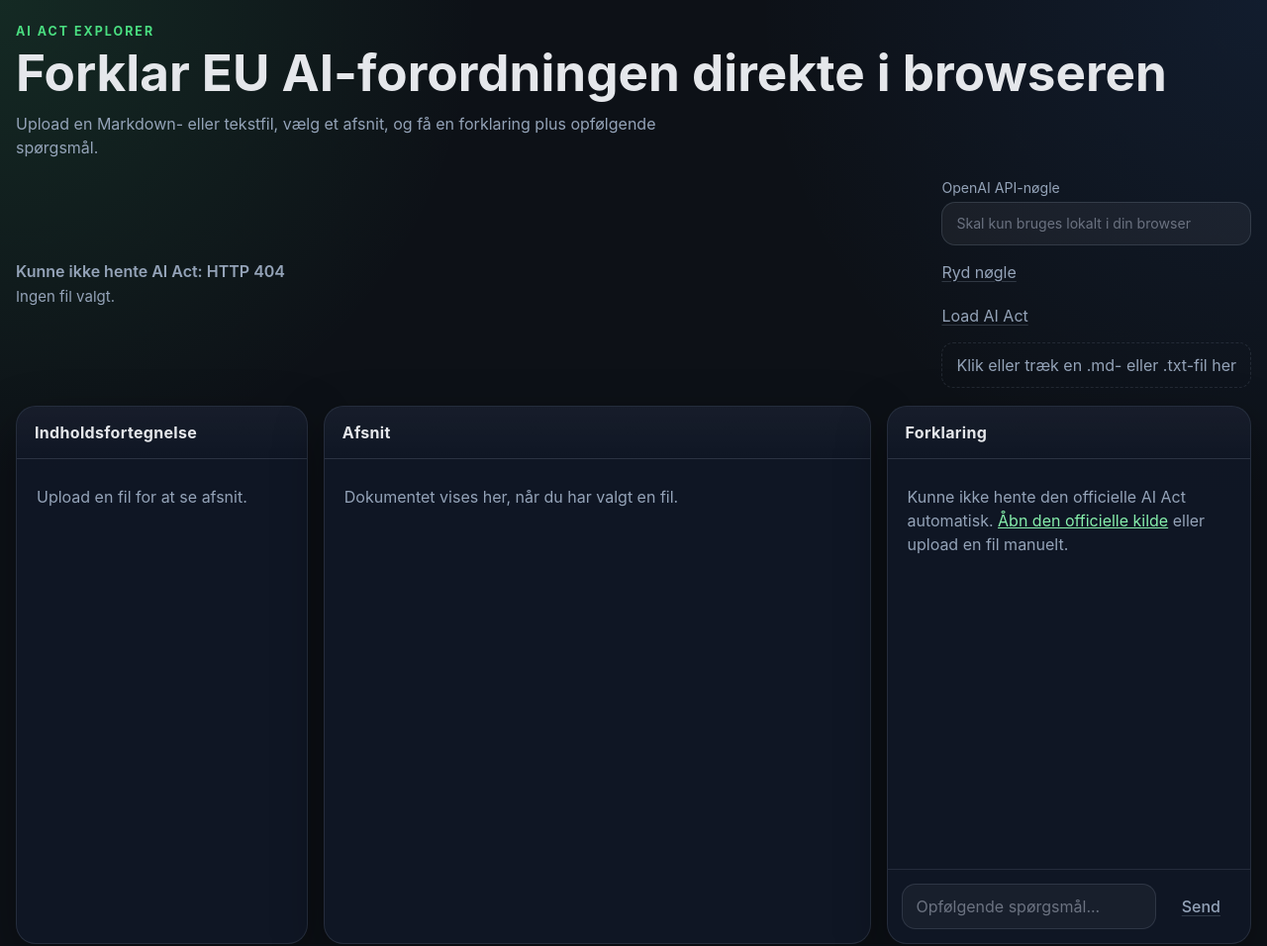
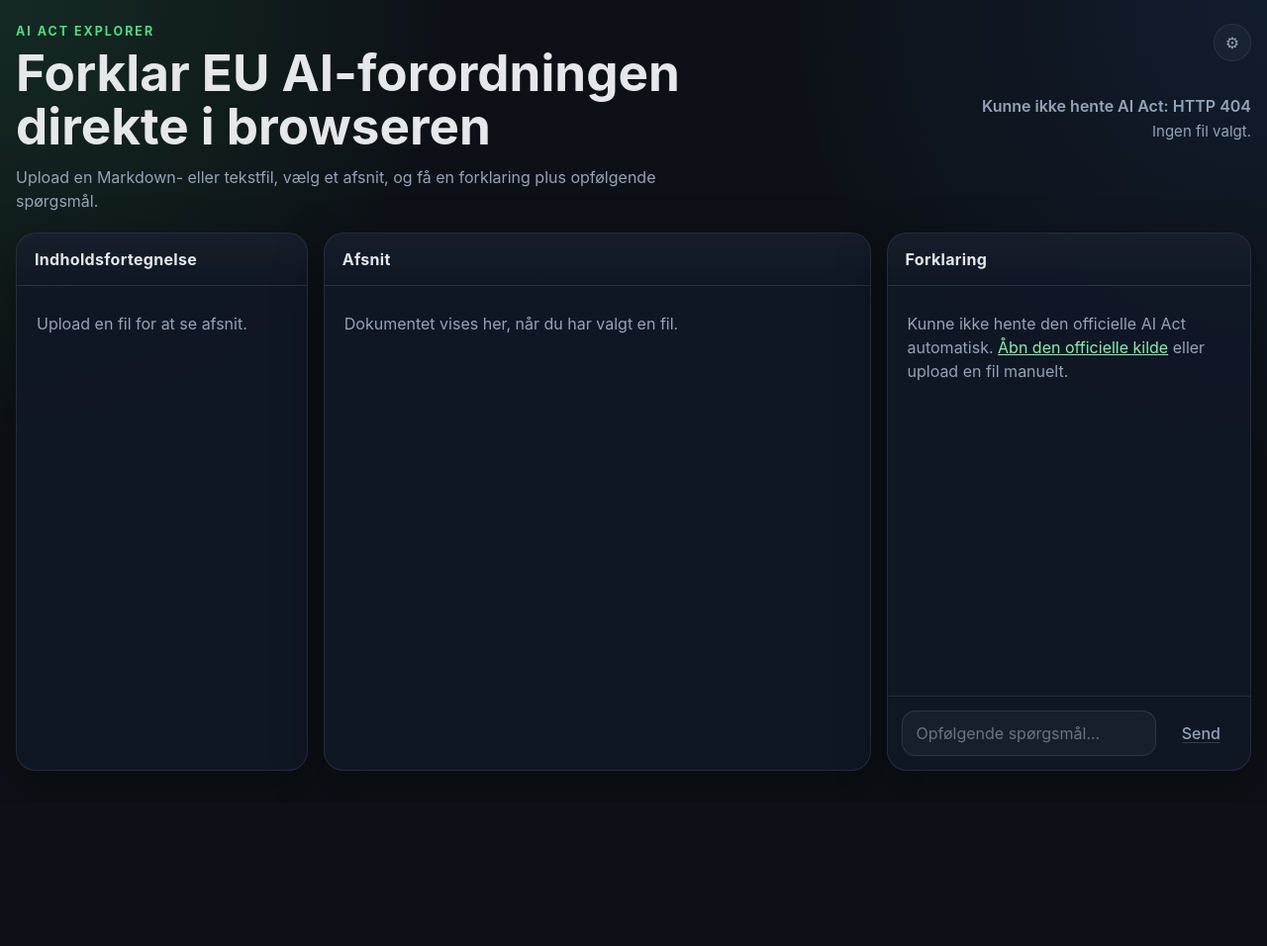
Before and after one commit to jakupmichaelsen/AI-Act-Explorer, a website: page index.html in a window 1280 px wide. Shown: the whole page at 99% size. After the commit the page ends 811 px from the top, so only its background shows below. Drawn offline with nearby package versions, Linux system fonts and the light colour scheme; no server answers.

Commit message:
Move controls into settings panel

```diff
--- a/app.js
+++ b/app.js
@@ -2,6 +2,8 @@ if (typeof document !== "undefined") {
 const els = {
   status: document.getElementById("status"),
   fileName: document.getElementById("fileName"),
+  settingsToggle: document.getElementById("settingsToggle"),
+  settingsPanel: document.getElementById("settingsPanel"),
   apiKey: document.getElementById("apiKey"),
   clearKey: document.getElementById("clearKey"),
   dropzone: document.getElementById("dropzone"),
@@ -43,6 +45,12 @@ function setStatus(message, kind = "info") {
 
 function setFileName(name) {
   els.fileName.textContent = name || "Ingen fil valgt.";
+}
+
+function setSettingsOpen(isOpen) {
+  els.settingsPanel.hidden = !isOpen;
+  els.settingsToggle.setAttribute("aria-expanded", String(isOpen));
+  els.settingsToggle.classList.toggle("active", isOpen);
 }
 
 function getStoredApiKey() {
@@ -302,6 +310,12 @@ els.apiKey.addEventListener("input", () => {
   setStoredApiKey(els.apiKey.value.trim());
 });
 
+setSettingsOpen(false);
+
+els.settingsToggle.addEventListener("click", () => {
+  setSettingsOpen(els.settingsPanel.hidden);
+});
+
 els.clearKey.addEventListener("click", () => {
   els.apiKey.value = "";
   setStoredApiKey("");
@@ -330,6 +344,12 @@ els.dropzone.addEventListener("drop", (event) => {
 });
 
 document.addEventListener("keydown", (event) => {
+  if (event.key === "Escape" && !els.settingsPanel.hidden) {
+    setSettingsOpen(false);
+    els.settingsToggle.focus();
+    return;
+  }
+
   if (event.key === "Enter" && document.activeElement === els.followup) {
     event.preventDefault();
     els.chatForm.requestSubmit();
--- a/index.html
+++ b/index.html
@@ -10,20 +10,25 @@
 <body>
   <main class="app-shell">
     <header class="hero">
-      <div>
+      <div class="hero-main">
+        <div class="hero-copy">
           <p class="eyebrow">AI Act Explorer</p>
           <h1>Forklar EU AI-forordningen direkte i browseren</h1>
           <p class="lead">
             Upload en Markdown- eller tekstfil, vælg et afsnit, og få en forklaring plus opfølgende spørgsmål.
           </p>
         </div>
-    </header>
-
-    <section class="toolbar">
-      <div class="toolbar-copy">
+        <div class="hero-status">
           <span id="status" class="status">Klar til upload.</span>
           <span id="fileName" class="file-name">Ingen fil valgt.</span>
         </div>
+      </div>
+      <button id="settingsToggle" class="settings-toggle" type="button" aria-expanded="false" aria-controls="settingsPanel" aria-label="Åbn indstillinger">
+        ⚙
+      </button>
+    </header>
+
+    <section id="settingsPanel" class="settings-panel" hidden>
       <div class="toolbar-actions">
         <label class="key-field">
           <span>OpenAI API-nøgle</span>
--- a/styles.css
+++ b/styles.css
@@ -48,11 +48,30 @@ a {
 }
 
 .hero {
-  display: flex;
-  justify-content: space-between;
-  gap: 20px;
+  position: relative;
+  display: grid;
+  gap: 18px;
+  margin-bottom: 20px;
+}
+
+.hero-main {
+  display: grid;
+  grid-template-columns: minmax(0, 1fr) auto;
+  gap: 16px;
   align-items: end;
-  margin-bottom: 20px;
+}
+
+.hero-copy {
+  max-width: 72ch;
+}
+
+.hero-status {
+  display: grid;
+  justify-items: end;
+  gap: 6px;
+  align-self: center;
+  padding: 8px 0;
+  text-align: right;
 }
 
 .eyebrow {
@@ -77,23 +96,34 @@ a {
   line-height: 1.5;
 }
 
+.settings-toggle {
+  position: absolute;
+  top: 0;
+  right: 0;
+  width: 38px;
+  height: 38px;
+  border: 1px solid rgba(148, 163, 184, 0.14);
+  border-radius: 999px;
+  background: rgba(255, 255, 255, 0.03);
+  color: var(--muted);
+  cursor: pointer;
+  font-size: 1rem;
+  line-height: 1;
+  transition: background-color 0.16s ease, border-color 0.16s ease, color 0.16s ease, transform 0.16s ease;
+}
+
+.settings-toggle:hover,
+.settings-toggle.active {
+  border-color: rgba(148, 163, 184, 0.3);
+  background: rgba(255, 255, 255, 0.06);
+  color: var(--text);
+  transform: translateY(-1px);
+}
+
 .status,
 .file-name,
 .empty-state {
   color: var(--muted);
-}
-
-.toolbar {
-  display: grid;
-  grid-template-columns: minmax(220px, 1fr) auto;
-  gap: 12px;
-  align-items: center;
-  margin-bottom: 18px;
-}
-
-.toolbar-copy {
-  display: grid;
-  gap: 6px;
 }
 
 .status {
@@ -102,6 +132,15 @@ a {
 
 .file-name {
   font-size: 0.94rem;
+}
+
+.settings-panel {
+  margin-bottom: 18px;
+  padding: 14px;
+  border: 1px solid rgba(148, 163, 184, 0.14);
+  border-radius: 18px;
+  background: rgba(17, 24, 39, 0.92);
+  box-shadow: var(--shadow);
 }
 
 .dropzone {
@@ -120,7 +159,7 @@ a {
 
 .toolbar-actions {
   display: grid;
-  gap: 10px;
+  gap: 8px;
   justify-items: stretch;
 }
 
@@ -392,10 +431,20 @@ a {
   }
 
   .hero,
-  .toolbar {
+  .hero-main {
     grid-template-columns: 1fr;
     display: grid;
     align-items: start;
+  }
+
+  .settings-toggle {
+    top: 4px;
+    right: 0;
+  }
+
+  .hero-status {
+    justify-items: start;
+    text-align: left;
   }
 
   .chatbox {
```
Lines whose indentation alone changed are shown as unchanged.
